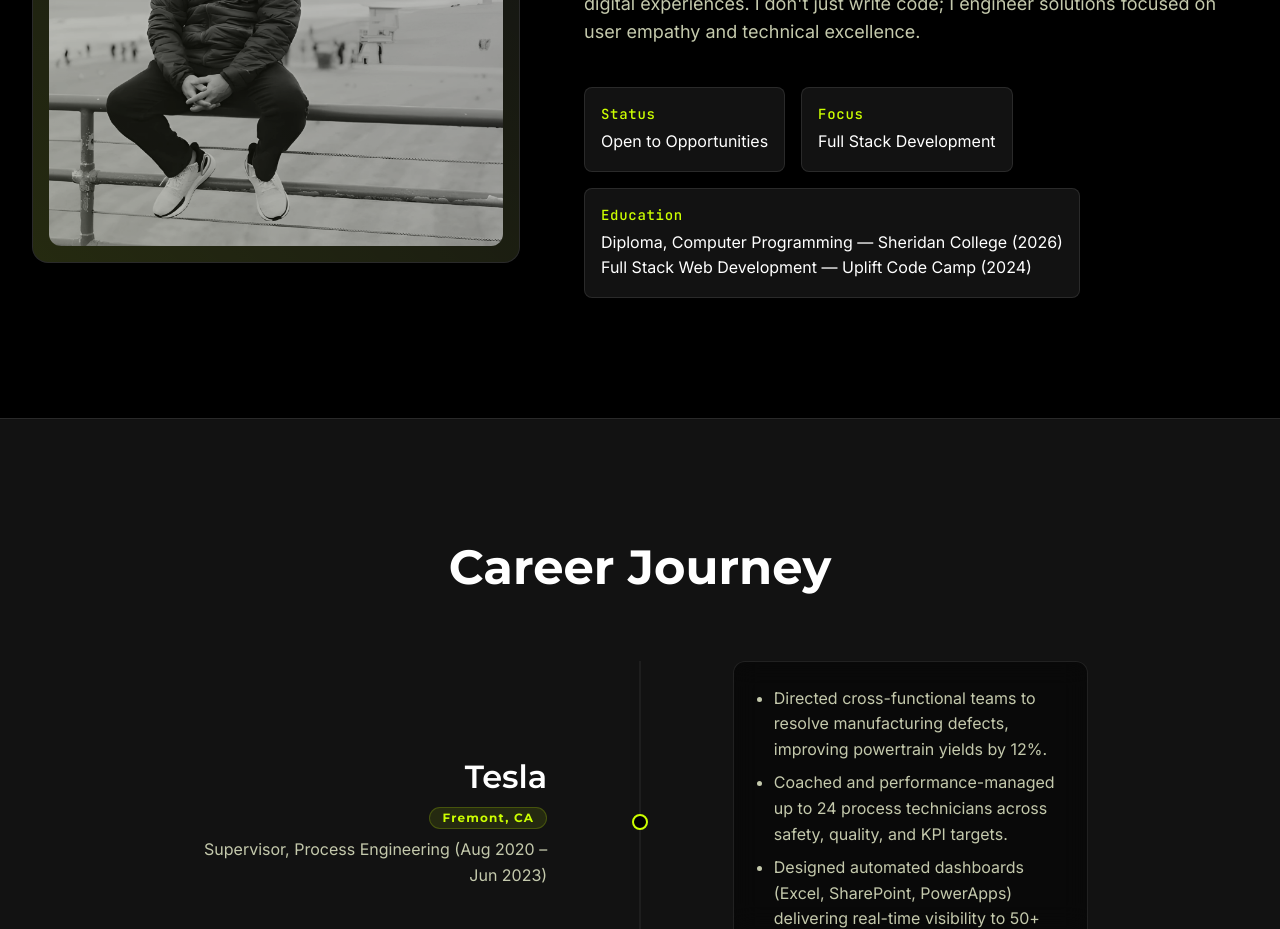
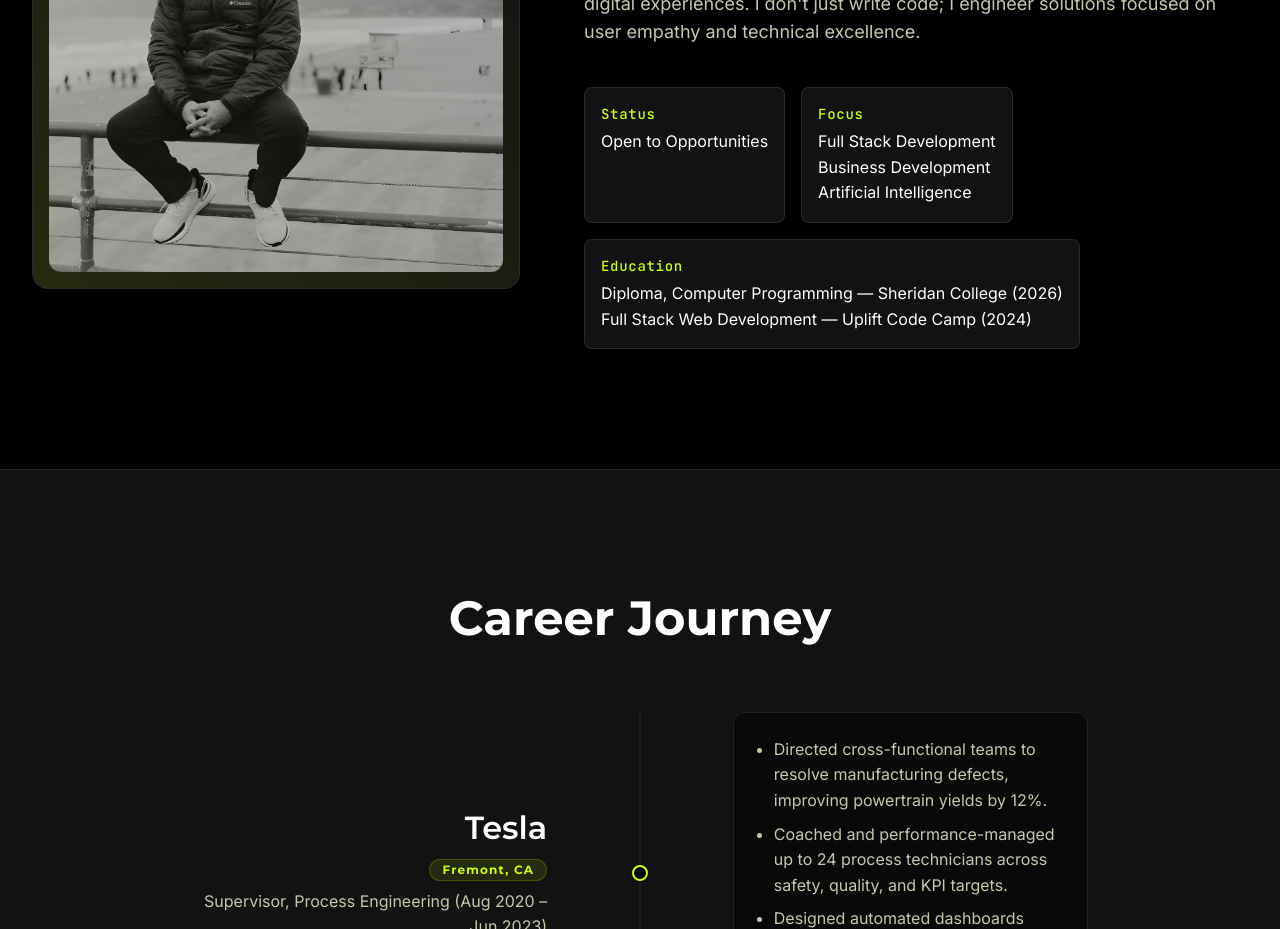
Before and after one commit to mikelagumbay22/jmlagumbay.com, a React (Vite) app: page / in a window 1280 px wide. Shown: the part 1180-2109 px from the top of the page. Built offline with nearby package versions, Linux system fonts and the light colour scheme.

Commit message:
feat: update to the new website

```diff
--- a/src/components/About.jsx
+++ b/src/components/About.jsx
@@ -49,7 +49,9 @@ function About() {
                 Focus
               </span>
               <span className="font-body-md text-body-md text-primary">
-                Full Stack Development
+                <ul className="padding-left-10">Full Stack Development</ul>
+                <ul className="padding-left-4">Business Development</ul>
+                <ul className="padding-left-4">Artificial Intelligence</ul>
               </span>
             </div>
             <div className="bg-graphite-grey border border-border-subtle p-4 rounded-lg">
```
